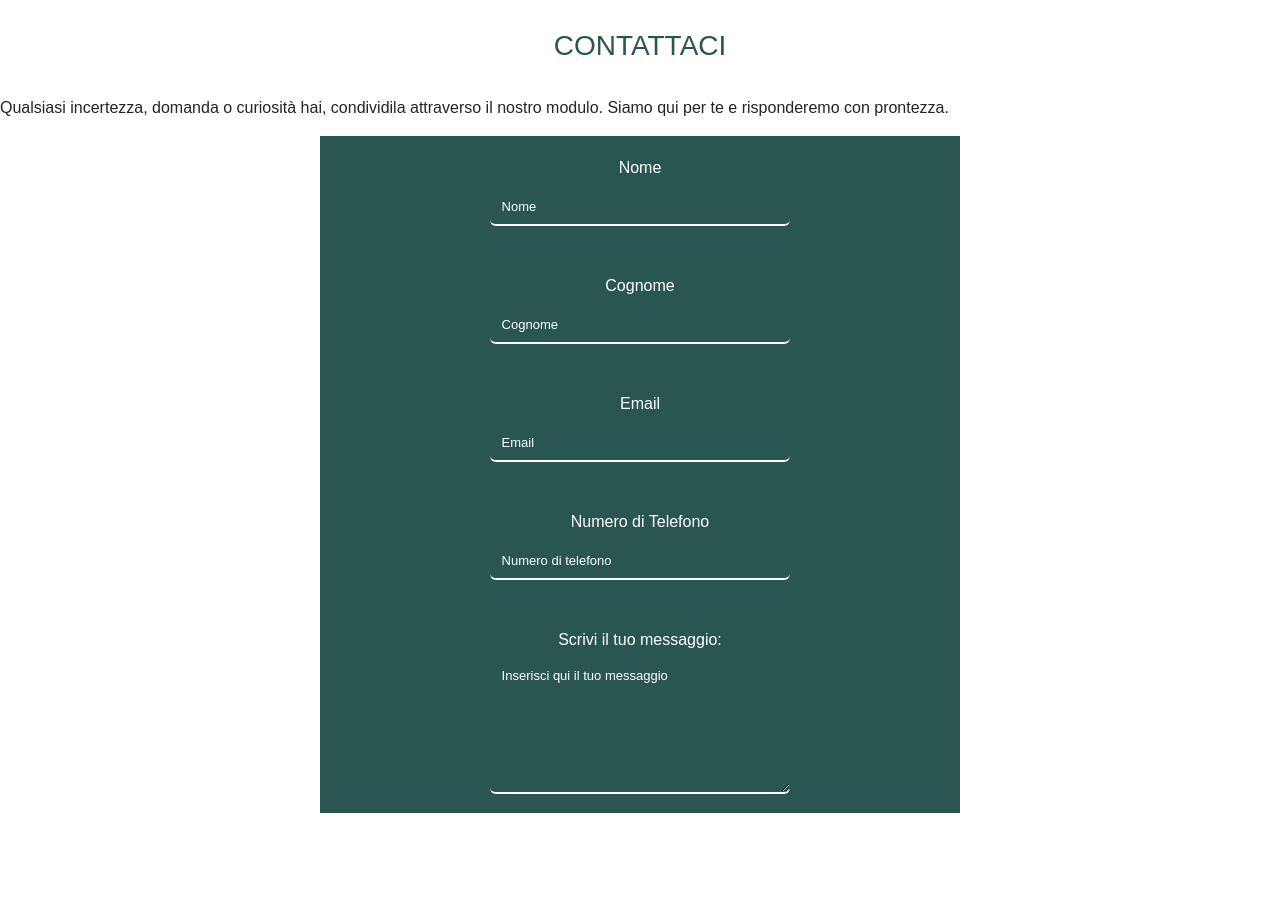
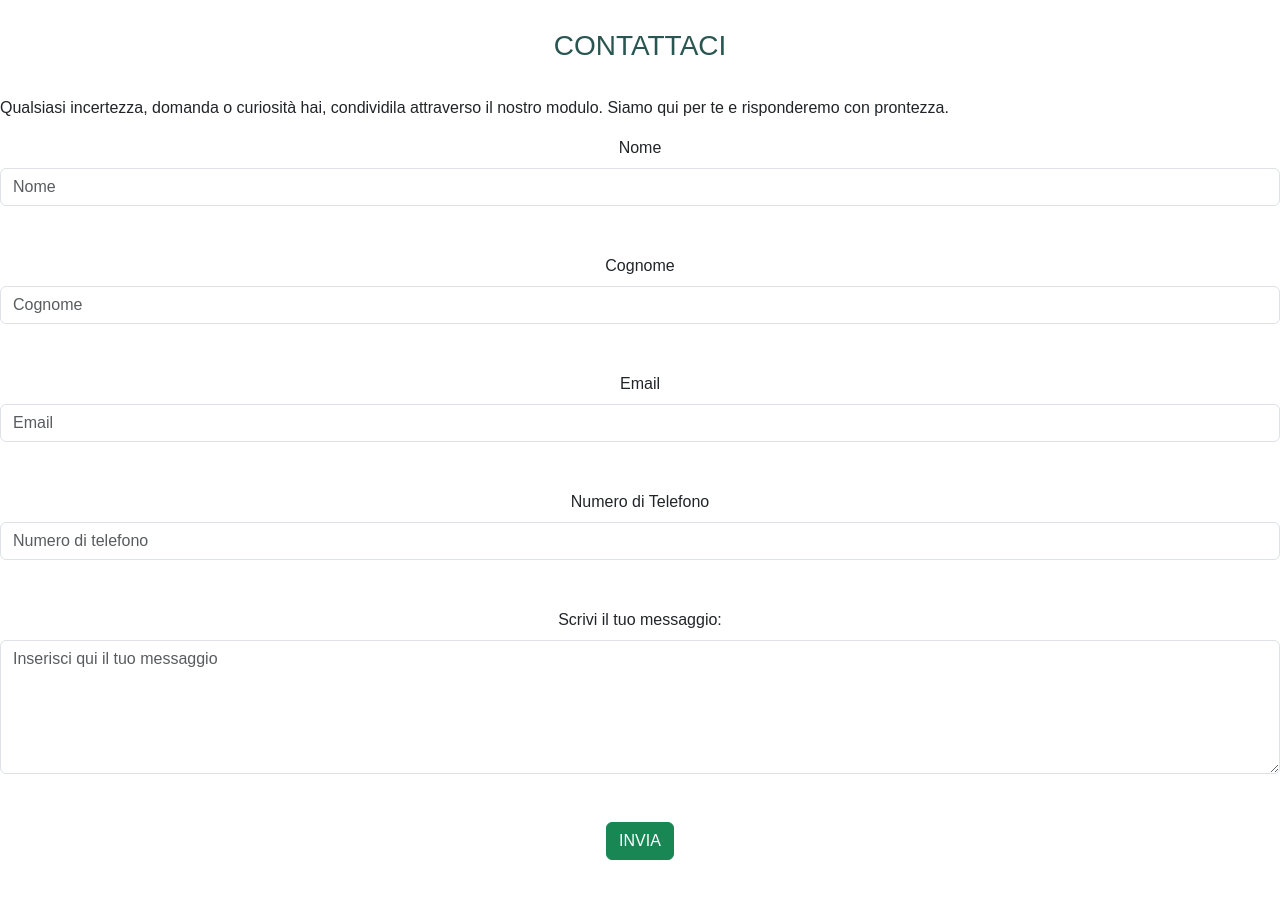
Before and after one commit to eleonoramattera/polyhealthcenter_frontend, a React (Create React App) app: page / in a window 1280 px wide. Shown: the part 2660-3558 px from the top of the page. Before the commit the page ends 3521 px from the top, so only its background shows below. Built offline with nearby package versions, Linux system fonts and the light colour scheme; no server answers.

Commit message:
fix Home.css

```diff
--- a/src/components/Home/Home.css
+++ b/src/components/Home/Home.css
@@ -112,7 +112,7 @@ h3 {
   width: 100%;
 }
 
-form {
+form[data-form-type="type1"] {
   width: 50%;
   background-color: #295651;
   margin: auto;
@@ -120,7 +120,7 @@ form {
   padding: 1.2em;
 }
 
-.form-control {
+form[data-form-type="type1"] .form-control {
   width: 50%;
   margin: auto;
   background-color: #295651;
@@ -128,31 +128,42 @@ form {
   border-bottom: 2px solid white;
   color: white;
 }
-.form-control:focus {
+
+form[data-form-type="type1"] .form-control:focus {
   background-color: #295651;
   border: none;
   border-bottom: 2px solid white;
   box-shadow: none;
 }
 
-.form-control:focus-visible {
+form[data-form-type="type1"] .form-control:focus-visible {
   outline: none;
   color: white;
 }
 
-.form-label {
+form[data-form-type="type1"] .form-label {
   color: white;
 }
 
-.form-label:focus-visible {
+form[data-form-type="type1"] .form-label:focus-visible {
   outline: none;
 }
 
-.form-control::placeholder {
+form[data-form-type="type1"] .form-control::placeholder {
   color: white;
   font-size: small;
 }
 
-textarea {
+form[data-form-type="type1"] textarea {
   color: white;
 }
+
+form[data-form-type="type1"] .btn {
+  background-color: #8dffa8;
+  width: 7em;
+  border: none;
+}
+
+form[data-form-type="type1"] .btn:hover {
+  background-color: #5af57e;
+}
--- a/src/components/Home/Home.jsx
+++ b/src/components/Home/Home.jsx
@@ -11,11 +11,12 @@ import medici from "../../assets/img/medici.jpg";
 import ospedale from "../../assets/img/hospital.jpg";
 
 import Form from "react-bootstrap/Form";
+import Button from "react-bootstrap/Button";
 
 import { useState, useEffect } from "react";
 import "./Home.css";
 
-function Home() {
+function Home({ formType }) {
   const [terapie, setTerapie] = useState([]); // 1
   const [isLoading, setIsLoading] = useState(true); // 2
   const [isError, setIsError] = useState(false); // 3
@@ -211,7 +212,7 @@ function Home() {
             Qualsiasi incertezza, domanda o curiosità hai, condividila attraverso il nostro modulo. Siamo qui per te e
             risponderemo con prontezza.
           </p>
-          <Form>
+          <Form data-form-type={formType}>
             <Form.Group className="mb-5 text-center">
               <Form.Label> Nome </Form.Label>
               <Form.Control type="text" placeholder="Nome" required />
@@ -232,6 +233,11 @@ function Home() {
               <Form.Label>Scrivi il tuo messaggio:</Form.Label>
               <Form.Control as="textarea" rows={5} placeholder="Inserisci qui il tuo messaggio" />
             </Form.Group>
+            <Form.Group className="my-5 text-center">
+              <Button variant="success" type="button">
+                INVIA
+              </Button>
+            </Form.Group>
           </Form>
         </Col>
       </Row>
```
